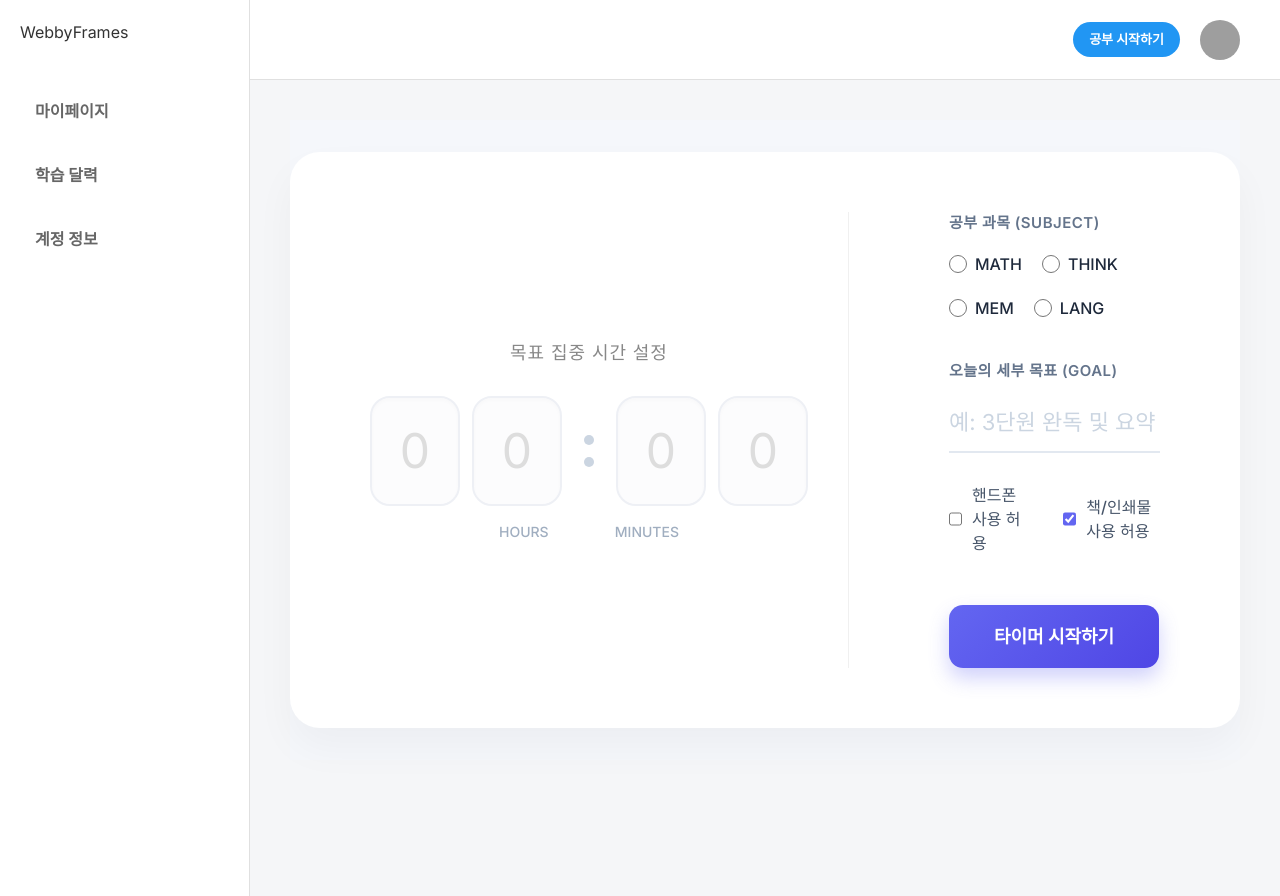
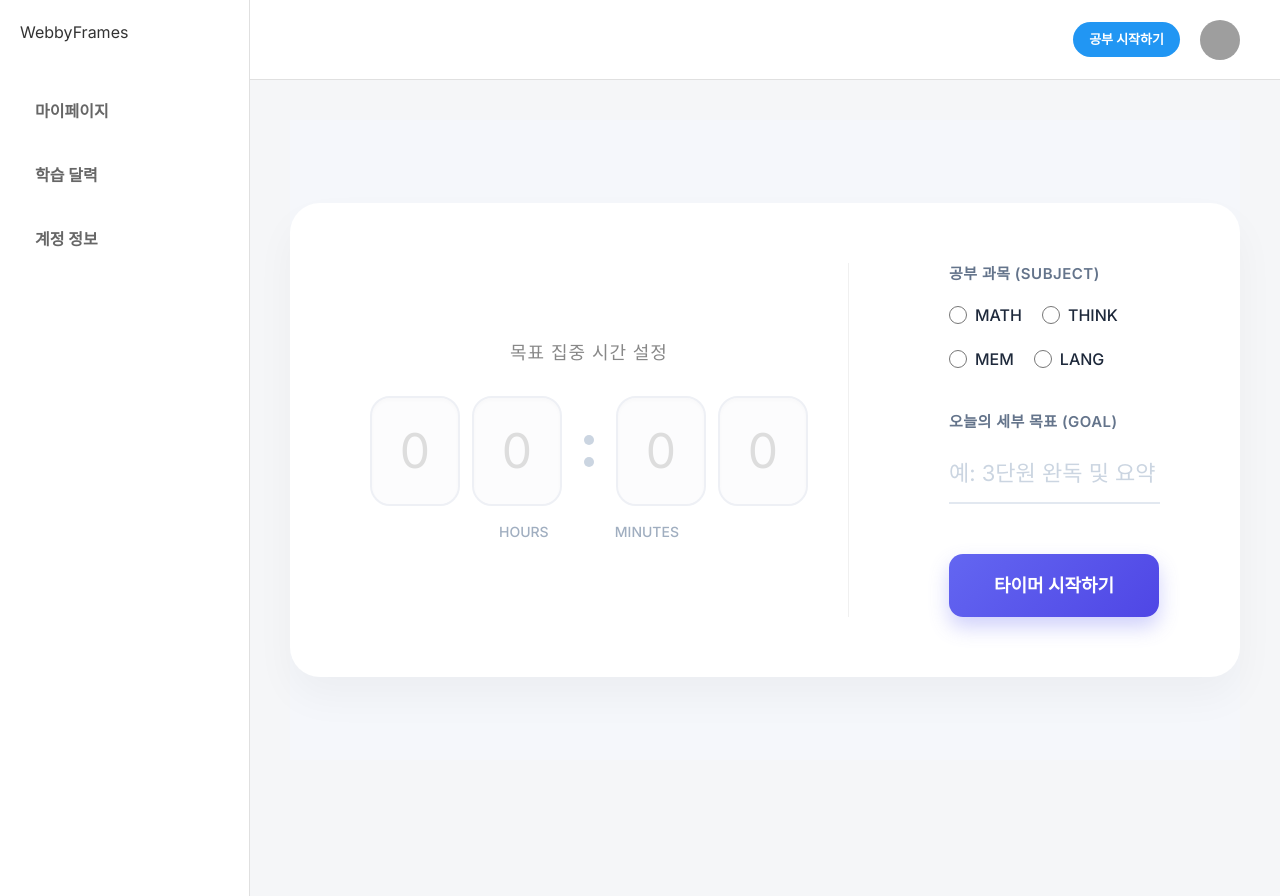
Before and after one commit to minjunyeong1/Capston-26-1, a Next.js app in the folder Frontend/: page /study/start in a window 1280 px wide. Built offline with nearby package versions, Linux system fonts and the light colour scheme; grey boxes are pictures that could not be loaded.

Commit message:
폰, 책 허용 체크박스 제거

```diff
--- a/Frontend/app/(dashboard)/study/start/page.tsx
+++ b/Frontend/app/(dashboard)/study/start/page.tsx
@@ -374,27 +374,6 @@ const handleStartStudy = async () => {
             />
           </InputGroup>
 
-          {/* 🌟 이모티콘 제거된 체크박스 */}
-          <CheckboxContainer>
-            <CheckboxLabel>
-              <input
-                type="checkbox"
-                checked={isPhoneAllowed}
-                onChange={(e) => setIsPhoneAllowed(e.target.checked)}
-              />
-              핸드폰 사용 허용
-            </CheckboxLabel>
-
-            <CheckboxLabel>
-              <input
-                type="checkbox"
-                checked={isBookAllowed}
-                onChange={(e) => setIsBookAllowed(e.target.checked)}
-              />
-              책/인쇄물 사용 허용
-            </CheckboxLabel>
-          </CheckboxContainer>
-
           <StartButton onClick={handleStartStudy} disabled={isStarting}>
             {isStarting ? "타이머 준비 중..." : "타이머 시작하기"}
           </StartButton>
```
